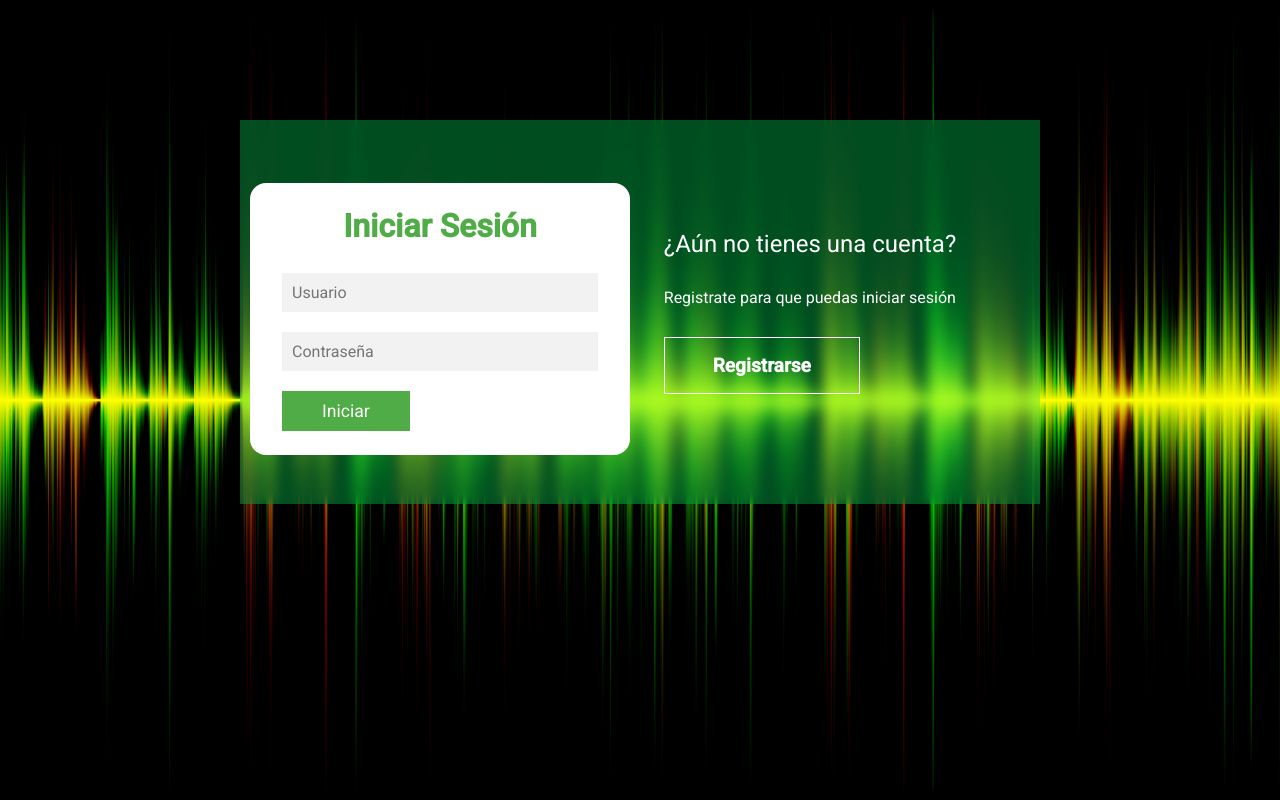
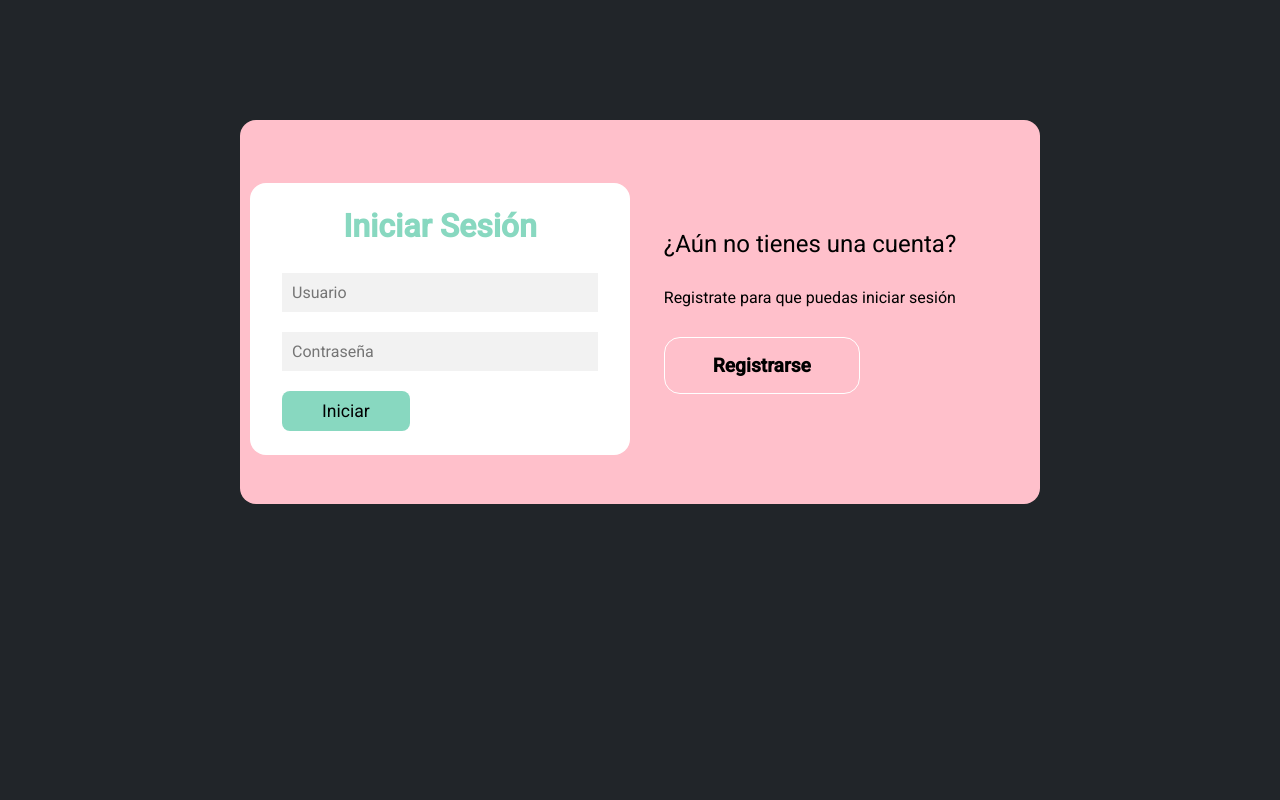
Before and after one commit to JassanBraian/spotifyrolling, a website: page loginRegister.html in a window 1280 px wide. Drawn offline with Linux system fonts and the light colour scheme; a web font is replaced by a local one.

Commit message:
estilo aplicado en login y correccion de errores fncionamiento

```diff
--- a/src/css/styleLoginRegister.css
+++ b/src/css/styleLoginRegister.css
@@ -5,12 +5,17 @@
   text-decoration: none;
   font-family: "Roboto", sans-serif;
 }
-body {
+/* body {
   background-image: url(../../docs/img/login1.jpg);
   background-size: cover;
   background-repeat: no-repeat;
   background-position: center;
   background-attachment: fixed;
+} */
+
+body{
+  background-color: #212529;
+
 }
 
 main {
@@ -33,7 +38,8 @@ main {
   display: flex;
   justify-content: center;
   backdrop-filter: blur(7px);
-  background-color: #00ff6a4d;
+  background-color: #FFC0CB;
+  border-radius: 1rem;
 }
 
 .back_box div {
@@ -44,11 +50,13 @@ main {
 .back_box div p,
 .back_box div button {
   margin-top: 30px;
+  color: black;
 }
 
 .back_box div h3 {
   font-weight: 400;
   font-size: 1.5rem;
+  color: black;
 }
 .back_box button {
   padding: 1rem 3rem;
@@ -59,10 +67,10 @@ main {
   cursor: pointer;
   color: white;
   transition: all 300ms;
+  border-radius: 1rem;
 }
 .back_box button:hover {
-  background: white;
-  color: #128f06bd;
+  background: #88D8C0;
 }
 
 /* Form */
@@ -87,7 +95,7 @@ main {
   font-size: 2rem;
   text-align: center;
   margin-bottom: 0.5rem;
-  color: #128f06bd;
+  color: #88D8C0;
 }
 .container_login_register form input {
   width: 100%;
@@ -104,9 +112,10 @@ main {
   margin-top: 20px;
   border: none;
   font-size: 1.1rem;
-  background-color: #128f06bd;
-  color: white;
+  background-color: #88D8C0;
+  color: black;
   cursor: pointer;
+  border-radius: 0.5rem;
 }
 
 .form_login {
@@ -125,6 +134,7 @@ main {
 }
 .form_input_error_active,.activeMsj{ /*para habilitar el error*/
   display:block;
+  padding-top: 20px;
 }
 .border_input_none{
 border:none;
--- a/src/ui/login.js
+++ b/src/ui/login.js
@@ -85,7 +85,7 @@ function validarEntradas(e) {
 }
 const getUsuario = async () => {
   try {
-    const response = await fetch(`${API_URL}/usuarios`);
+    const response = await fetch(`${API_URL}/usuario`);
     const usuarios = await response.json(); //aca ya tengo a todos los usuarios en forma de objeto
     validarUsuario(usuarios);
   } catch (error) {
--- a/src/ui/register.js
+++ b/src/ui/register.js
@@ -131,7 +131,7 @@ function sendData(e){
 
 const createUser=async()=>{
   try{
-    await fetch(`${API_URL}/usuarios`,{
+    await fetch(`${API_URL}/usuario`,{
       method:"POST",
       headers:{
         "Content-type":"application/json",
```
